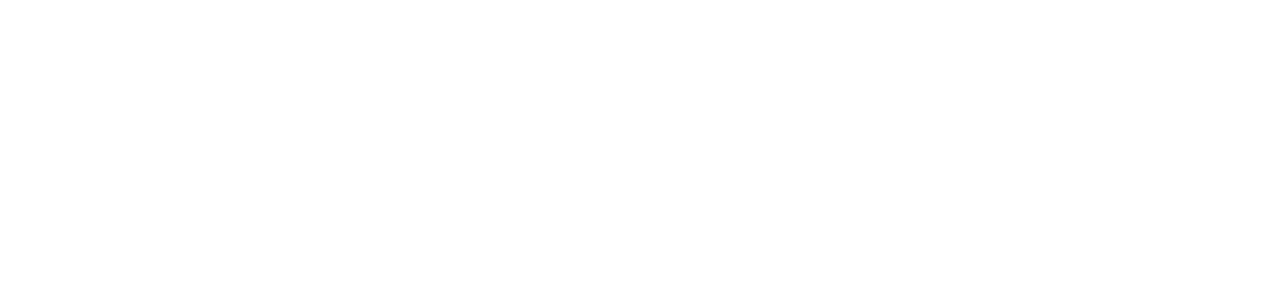
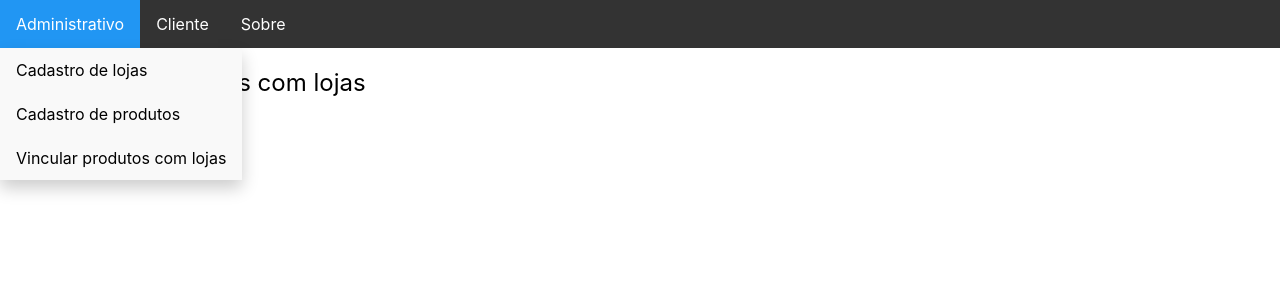
Before and after one commit to kairoLamarca/magalu-finder, a React (Create React App) app: page /VinculoProdutoLoja in a window 1280 px wide. Shown: the top 300 px of the page. Built offline with nearby package versions, Linux system fonts and the light colour scheme.

Commit message:
Criado o component de vinculo de produtos com lojas
Criado o component de vinculo de produtos com lojas e ja criado a rota e adicionado no menu

```diff
--- /dev/null
+++ b/src/Components/Admin/VinculoProdutoLoja.js
@@ -0,0 +1,18 @@
+import React, { Component } from 'react';
+import Menu from '../Menu';
+import axios from 'axios';
+
+class VinculoProdutoLoja extends Component {
+    render() {
+        return (
+            <div>
+                <Menu />
+                <div className="tela">
+                    <h2>Vincular produtos com lojas</h2>
+                </div>
+            </div>
+        )
+    }
+}
+
+export default VinculoProdutoLoja
--- a/src/Components/Menu.js
+++ b/src/Components/Menu.js
@@ -11,7 +11,7 @@ class Menu extends Component {
                         <div className="dropdown-content">
                             <Link to="/CadastroLojas">Cadastro de lojas</Link>
                             <Link to="/CadastroProdutos">Cadastro de produtos</Link>
-                            <a href="#">Vincular produtos com lojas</a>
+                            <Link to="/VinculoProdutoLoja">Vincular produtos com lojas</Link>
                         </div>
                     </li>
                     <li className="dropdown">
--- a/src/index.js
+++ b/src/index.js
@@ -5,6 +5,7 @@ import './public/magalu-finder.css';
 import App from './App';
 import CadastroLojas from './Components/Admin/CadastroLojas';
 import CadastroProdutos from './Components/Admin/CadastroProdutos';
+import VinculoProdutoLoja from './Components/Admin/VinculoProdutoLoja';
 import * as serviceWorker from './serviceWorker';
 import { BrowserRouter, Switch, Route } from 'react-router-dom'
 
@@ -14,6 +15,7 @@ ReactDOM.render(
             <Route path="/" exact={true} component={App} />
             <Route path="/CadastroLojas" exact={true} component={CadastroLojas} />
             <Route path="/CadastroProdutos" exact={true} component={CadastroProdutos} />
+            <Route path="/VinculoProdutoLoja" exact={true} component={VinculoProdutoLoja} />
         </Switch>
     </BrowserRouter>, document.getElementById('root'));
 
```
